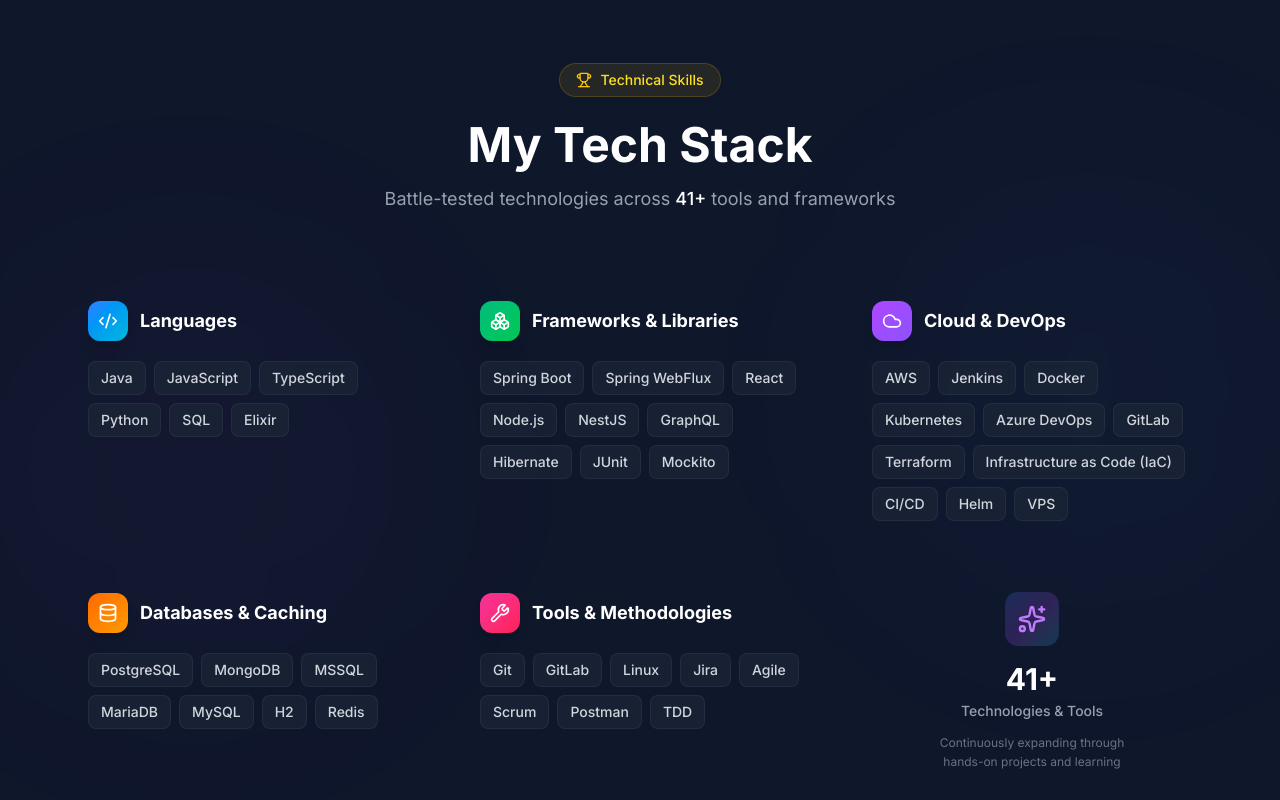
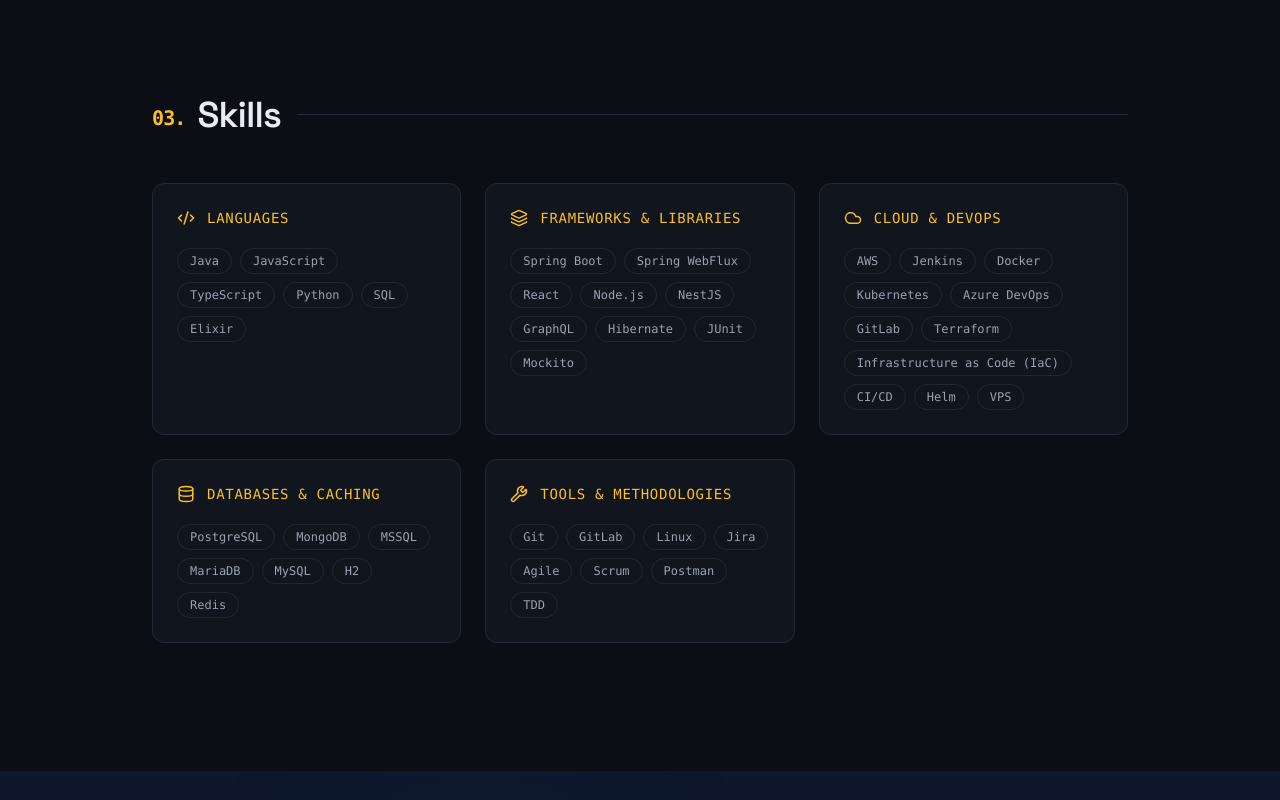
Before and after one commit to GabrielGhsoub/gabriel-portfolio, a React (Vite) app: page / in a window 1280 px wide. Shown: the part 2800-3600 px from the top of the page. Built offline with nearby package versions, Linux system fonts and the light colour scheme.

Commit message:
feat: restyle skills as categorized tag chips

```diff
--- a/src/components/portfolio/Skills.tsx
+++ b/src/components/portfolio/Skills.tsx
@@ -1,259 +1,122 @@
 import { motion } from 'framer-motion';
-import { useInView } from 'react-intersection-observer';
-import {
-  Code2,
-  Boxes,
-  Cloud,
-  Database,
-  Wrench,
-  Trophy,
-  Sparkles,
-} from 'lucide-react';
+import type { Variants } from 'framer-motion';
+import type { LucideIcon } from 'lucide-react';
+import { Code2, Layers, Cloud, Database, Wrench } from 'lucide-react';
 import { skills } from '../../data/portfolio';
 
-const skillCategories = [
-  {
-    title: 'Languages',
-    icon: Code2,
-    skills: skills.languages,
-    gradient: 'from-blue-500 to-cyan-500',
-    glowColor: 'rgba(59, 130, 246, 0.3)',
-    accentColor: 'text-blue-400',
-    bgAccent: 'bg-blue-500/10',
-    borderAccent: 'border-blue-500/20',
-    pillHover:
-      'hover:bg-blue-500/20 hover:border-blue-400/40 hover:text-blue-300',
-  },
-  {
-    title: 'Frameworks & Libraries',
-    icon: Boxes,
-    skills: skills.frameworks,
-    gradient: 'from-emerald-500 to-green-500',
-    glowColor: 'rgba(16, 185, 129, 0.3)',
-    accentColor: 'text-emerald-400',
-    bgAccent: 'bg-emerald-500/10',
-    borderAccent: 'border-emerald-500/20',
-    pillHover:
-      'hover:bg-emerald-500/20 hover:border-emerald-400/40 hover:text-emerald-300',
-  },
-  {
-    title: 'Cloud & DevOps',
-    icon: Cloud,
-    skills: skills.cloud,
-    gradient: 'from-purple-500 to-violet-500',
-    glowColor: 'rgba(139, 92, 246, 0.3)',
-    accentColor: 'text-purple-400',
-    bgAccent: 'bg-purple-500/10',
-    borderAccent: 'border-purple-500/20',
-    pillHover:
-      'hover:bg-purple-500/20 hover:border-purple-400/40 hover:text-purple-300',
-  },
-  {
-    title: 'Databases & Caching',
-    icon: Database,
-    skills: skills.databases,
-    gradient: 'from-orange-500 to-amber-500',
-    glowColor: 'rgba(249, 115, 22, 0.3)',
-    accentColor: 'text-orange-400',
-    bgAccent: 'bg-orange-500/10',
-    borderAccent: 'border-orange-500/20',
-    pillHover:
-      'hover:bg-orange-500/20 hover:border-orange-400/40 hover:text-orange-300',
-  },
-  {
-    title: 'Tools & Methodologies',
-    icon: Wrench,
-    skills: skills.tools,
-    gradient: 'from-pink-500 to-rose-500',
-    glowColor: 'rgba(236, 72, 153, 0.3)',
-    accentColor: 'text-pink-400',
-    bgAccent: 'bg-pink-500/10',
-    borderAccent: 'border-pink-500/20',
-    pillHover:
-      'hover:bg-pink-500/20 hover:border-pink-400/40 hover:text-pink-300',
-  },
+const EASE = [0.21, 0.47, 0.32, 0.98] as [number, number, number, number];
+
+interface SkillCategory {
+  title: string;
+  icon: LucideIcon;
+  items: string[];
+}
+
+const skillCategories: SkillCategory[] = [
+  { title: 'Languages', icon: Code2, items: skills.languages },
+  { title: 'Frameworks & Libraries', icon: Layers, items: skills.frameworks },
+  { title: 'Cloud & DevOps', icon: Cloud, items: skills.cloud },
+  { title: 'Databases & Caching', icon: Database, items: skills.databases },
+  { title: 'Tools & Methodologies', icon: Wrench, items: skills.tools },
 ];
 
-interface SkillCardProps {
-  category: (typeof skillCategories)[0];
-  index: number;
-}
+const gridVariants: Variants = {
+  hidden: {},
+  visible: {
+    transition: { staggerChildren: 0.08 },
+  },
+};
 
-const SkillCard = ({ category, index }: SkillCardProps) => {
-  const [ref, inView] = useInView({
-    triggerOnce: true,
-    threshold: 0.1,
-  });
+const cardVariants: Variants = {
+  hidden: { opacity: 0, y: 24 },
+  visible: {
+    opacity: 1,
+    y: 0,
+    transition: { duration: 0.6, ease: EASE },
+  },
+};
 
-  const IconComponent = category.icon;
+const chipListVariants: Variants = {
+  hidden: {},
+  visible: {
+    transition: { staggerChildren: 0.02, delayChildren: 0.1 },
+  },
+};
 
-  return (
-    <motion.div
-      ref={ref}
-      initial={{ opacity: 0, y: 50 }}
-      animate={inView ? { opacity: 1, y: 0 } : { opacity: 0, y: 50 }}
-      transition={{
-        duration: 0.5,
-        delay: index * 0.12,
-        type: 'spring',
-        stiffness: 120,
-        damping: 14,
-      }}
-      className="relative group"
-    >
-      {/* Glow background on hover */}
-      <motion.div
-        className={`absolute -inset-[1px] bg-gradient-to-br ${category.gradient} rounded-2xl opacity-0 group-hover:opacity-100 transition-opacity duration-500 blur-sm`}
-        style={{ opacity: 0 }}
-        whileHover={{ opacity: 0.15 }}
-      />
-
-      <div className="relative glass-card-elevated rounded-2xl p-6 h-full group-hover:border-gray-600/30 transition-all duration-300">
-        {/* Category Header */}
-        <div className="flex items-center gap-3 mb-5">
-          <motion.div
-            className={`p-2.5 rounded-xl bg-gradient-to-br ${category.gradient} shadow-lg`}
-            whileHover={{
-              scale: 1.1,
-              rotate: 5,
-              transition: { type: 'spring', stiffness: 400 },
-            }}
-          >
-            <IconComponent size={20} className="text-white" />
-          </motion.div>
-          <h3 className="text-lg font-bold text-white">{category.title}</h3>
-        </div>
-
-        {/* Skill Pills */}
-        <div className="flex flex-wrap gap-2">
-          {category.skills.map((skill, skillIndex) => (
-            <motion.span
-              key={skill}
-              initial={{ opacity: 0, scale: 0.7 }}
-              animate={
-                inView ? { opacity: 1, scale: 1 } : { opacity: 0, scale: 0.7 }
-              }
-              transition={{
-                delay: index * 0.12 + skillIndex * 0.06,
-                type: 'spring',
-                stiffness: 250,
-                damping: 12,
-              }}
-              whileHover={{
-                scale: 1.08,
-                y: -2,
-                transition: { type: 'spring', stiffness: 400, damping: 15 },
-              }}
-              className={`px-3 py-1.5 rounded-lg text-sm font-medium cursor-default
-                bg-gray-800/60 text-gray-300 border border-gray-700/40
-                ${category.pillHover}
-                transition-all duration-200`}
-            >
-              {skill}
-            </motion.span>
-          ))}
-        </div>
-      </div>
-    </motion.div>
-  );
+const chipVariants: Variants = {
+  hidden: { opacity: 0, y: 8 },
+  visible: {
+    opacity: 1,
+    y: 0,
+    transition: { duration: 0.35, ease: EASE },
+  },
 };
 
 export const Skills = () => {
-  const [titleRef, titleInView] = useInView({
-    triggerOnce: true,
-    threshold: 0.1,
-  });
-
-  const totalSkills = Object.values(skills).flat().length;
-
   return (
-    <section className="py-24 bg-slate-900 relative overflow-hidden">
-      {/* Background Pattern */}
-      <div className="absolute inset-0 opacity-[0.03]">
-        <div className="absolute inset-0 bg-grid-pattern" />
-      </div>
-
-      {/* Background Blurs */}
-      <div className="absolute inset-0 pointer-events-none">
-        <div className="absolute top-1/4 right-0 w-96 h-96 bg-blue-500/[0.04] rounded-full blur-[120px]" />
-        <div className="absolute bottom-1/4 left-0 w-96 h-96 bg-purple-500/[0.04] rounded-full blur-[120px]" />
-      </div>
-
-      <div className="container mx-auto px-4 relative z-10">
-        {/* Section Title */}
+    <div className="py-24 md:py-32">
+      <div className="container max-w-5xl mx-auto px-6">
+        {/* Section header */}
         <motion.div
-          ref={titleRef}
-          initial={{ opacity: 0, y: -30 }}
-          animate={titleInView ? { opacity: 1, y: 0 } : { opacity: 0, y: -30 }}
-          transition={{ duration: 0.6 }}
-          className="text-center mb-16"
+          initial={{ opacity: 0, y: 24 }}
+          whileInView={{ opacity: 1, y: 0 }}
+          viewport={{ once: true, margin: '-80px' }}
+          transition={{ duration: 0.6, ease: EASE }}
+          className="mb-12 flex items-center gap-4"
         >
-          <motion.div
-            className="inline-flex items-center gap-2 px-4 py-1.5 rounded-full bg-yellow-500/10 border border-yellow-500/20 mb-6"
-            initial={{ opacity: 0, scale: 0.8 }}
-            animate={
-              titleInView
-                ? { opacity: 1, scale: 1 }
-                : { opacity: 0, scale: 0.8 }
-            }
-            transition={{ delay: 0.2, duration: 0.4 }}
-          >
-            <Trophy className="text-yellow-400" size={16} />
-            <span className="text-yellow-300 text-sm font-medium">
-              Technical Skills
+          <h2 className="font-display text-3xl md:text-4xl font-semibold tracking-tight text-ink">
+            <span className="font-mono text-lg md:text-xl text-accent mr-3 align-middle">
+              03.
             </span>
-          </motion.div>
-          <h2 className="text-4xl md:text-5xl font-bold text-white mb-4">
-            My Tech Stack
+            Skills
           </h2>
-          <p className="text-gray-400 text-lg max-w-2xl mx-auto">
-            Battle-tested technologies across{' '}
-            <span className="text-white font-medium">{totalSkills}+</span> tools
-            and frameworks
-          </p>
+          <div aria-hidden="true" className="h-px flex-1 bg-line" />
         </motion.div>
 
-        {/* Skills Grid: 3 columns on xl, 2 on md */}
-        <div className="grid grid-cols-1 md:grid-cols-2 xl:grid-cols-3 gap-6 max-w-6xl mx-auto">
-          {skillCategories.map((category, index) => (
-            <SkillCard key={category.title} category={category} index={index} />
-          ))}
+        {/* Category cards */}
+        <motion.div
+          variants={gridVariants}
+          initial="hidden"
+          whileInView="visible"
+          viewport={{ once: true, margin: '-80px' }}
+          className="grid grid-cols-1 md:grid-cols-2 lg:grid-cols-3 gap-6"
+        >
+          {skillCategories.map((category) => {
+            const Icon = category.icon;
+            return (
+              <motion.div
+                key={category.title}
+                variants={cardVariants}
+                whileHover={{ y: -4 }}
+                transition={{ duration: 0.3, ease: EASE }}
+                className="rounded-xl border border-line bg-surface p-6 hover:border-line-bright transition-[border-color,background-color] duration-300"
+              >
+                <div className="mb-5 flex items-center gap-3">
+                  <Icon size={18} className="text-accent" aria-hidden="true" />
+                  <h3 className="font-mono text-sm text-accent uppercase tracking-wider">
+                    {category.title}
+                  </h3>
+                </div>
 
-          {/* Extra card: Total Skills Summary */}
-          <motion.div
-            initial={{ opacity: 0, y: 50 }}
-            animate={titleInView ? { opacity: 1, y: 0 } : { opacity: 0, y: 50 }}
-            transition={{ delay: skillCategories.length * 0.12, duration: 0.5 }}
-            className="relative group"
-          >
-            <div className="absolute -inset-[1px] bg-gradient-to-br from-blue-500/20 via-purple-500/20 to-cyan-500/20 rounded-2xl opacity-0 group-hover:opacity-100 transition-opacity duration-500 blur-sm" />
-            <div className="relative glass-card-elevated rounded-2xl p-6 h-full flex flex-col items-center justify-center text-center group-hover:border-gray-600/30 transition-all duration-300">
-              <motion.div
-                className="p-3 rounded-xl bg-gradient-to-br from-blue-500/20 via-purple-500/20 to-cyan-500/20 mb-4"
-                animate={{
-                  scale: [1, 1.05, 1],
-                }}
-                transition={{
-                  duration: 3,
-                  repeat: Infinity,
-                  ease: 'easeInOut',
-                }}
-              >
-                <Sparkles size={28} className="text-purple-400" />
+                <motion.ul
+                  variants={chipListVariants}
+                  className="flex flex-wrap gap-2"
+                >
+                  {category.items.map((item) => (
+                    <motion.li
+                      key={item}
+                      variants={chipVariants}
+                      className="font-mono text-xs px-3 py-1 rounded-full border border-line bg-surface text-ink-secondary hover:text-accent hover:border-accent/40 transition-colors cursor-default"
+                    >
+                      {item}
+                    </motion.li>
+                  ))}
+                </motion.ul>
               </motion.div>
-              <div className="text-3xl font-bold text-white mb-1">
-                {totalSkills}+
-              </div>
-              <div className="text-gray-400 text-sm font-medium mb-3">
-                Technologies & Tools
-              </div>
-              <p className="text-gray-500 text-xs leading-relaxed max-w-[200px]">
-                Continuously expanding through hands-on projects and learning
-              </p>
-            </div>
-          </motion.div>
-        </div>
+            );
+          })}
+        </motion.div>
       </div>
-    </section>
+    </div>
   );
 };
```
